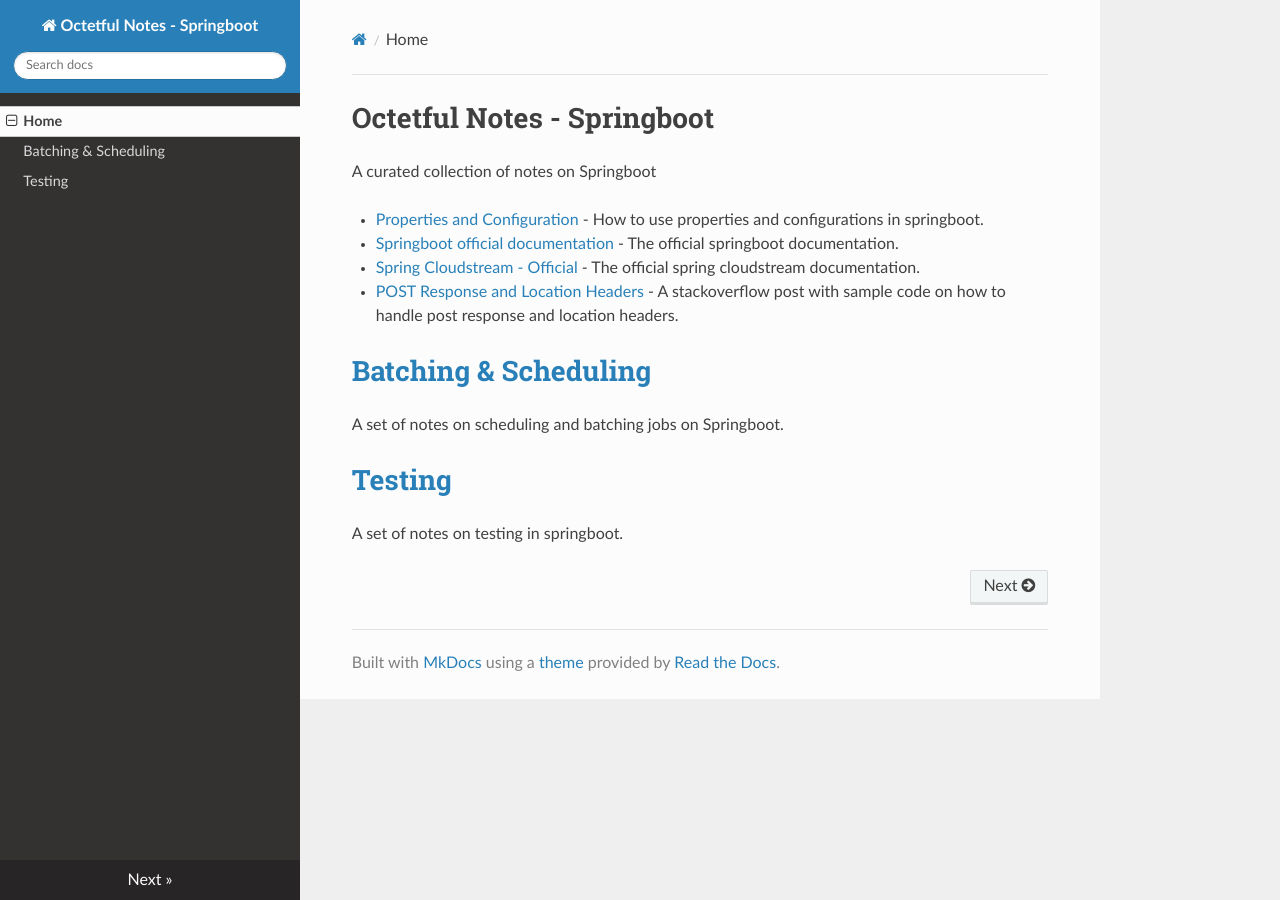
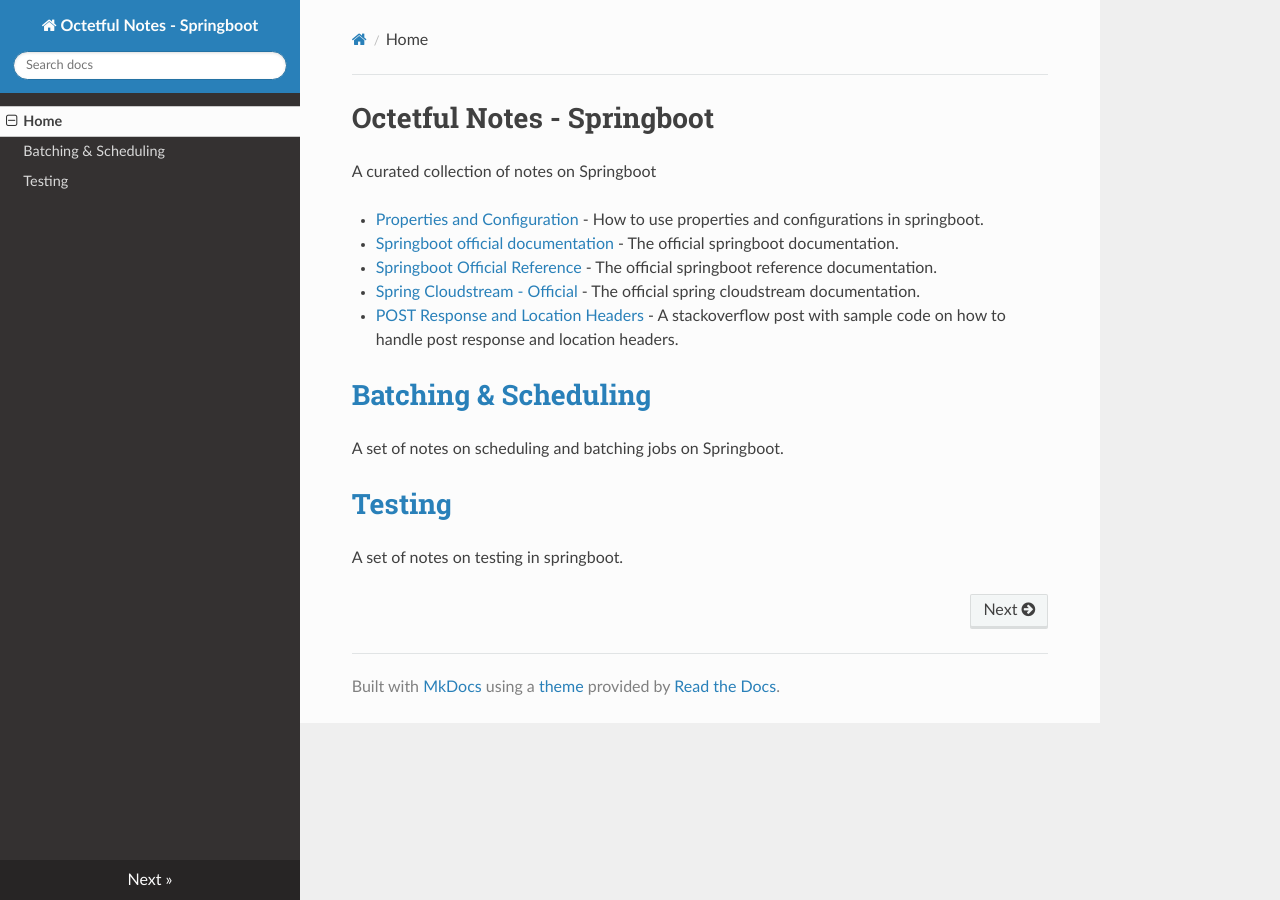
Before and after one commit to octetful-notes/on-spring, an MkDocs documentation site: the page built from docs/index.md, in a window 1280 px wide. Built offline with MkDocs 1.6.1, drawn with Linux system fonts in a browser that asks for light colours; nearby versions of some CDN libraries.

Commit message:
Add the official springboot reference.

```diff
--- a/docs/index.md
+++ b/docs/index.md
@@ -5,6 +5,7 @@
 * [Properties and Configuration](https://www.baeldung.com/properties-with-spring) - How to use properties and configurations in springboot.
 
 * [Springboot official documentation](https://docs.spring.io/spring-boot/docs/current/reference/htmlsingle/#boot-documentation) - The official springboot documentation.
+* [Springboot Official Reference](https://docs.spring.io/spring-boot/docs/current/reference/htmlsingle/#using-boot-spring-beans-and-dependency-injection) - The official springboot reference documentation.
 * [Spring Cloudstream - Official](https://docs.spring.io/spring-cloud-stream/docs/3.0.8.RELEASE/reference/html/spring-cloud-stream.html#spring-cloud-stream-overview-introducing) - The official spring cloudstream documentation.
 * [POST Response and Location Headers](https://stackoverflow.com/questions/42546141/add-location-header-to-spring-mvcs-post-response) - A stackoverflow post with sample code on how to handle post response and location headers.
 
```
